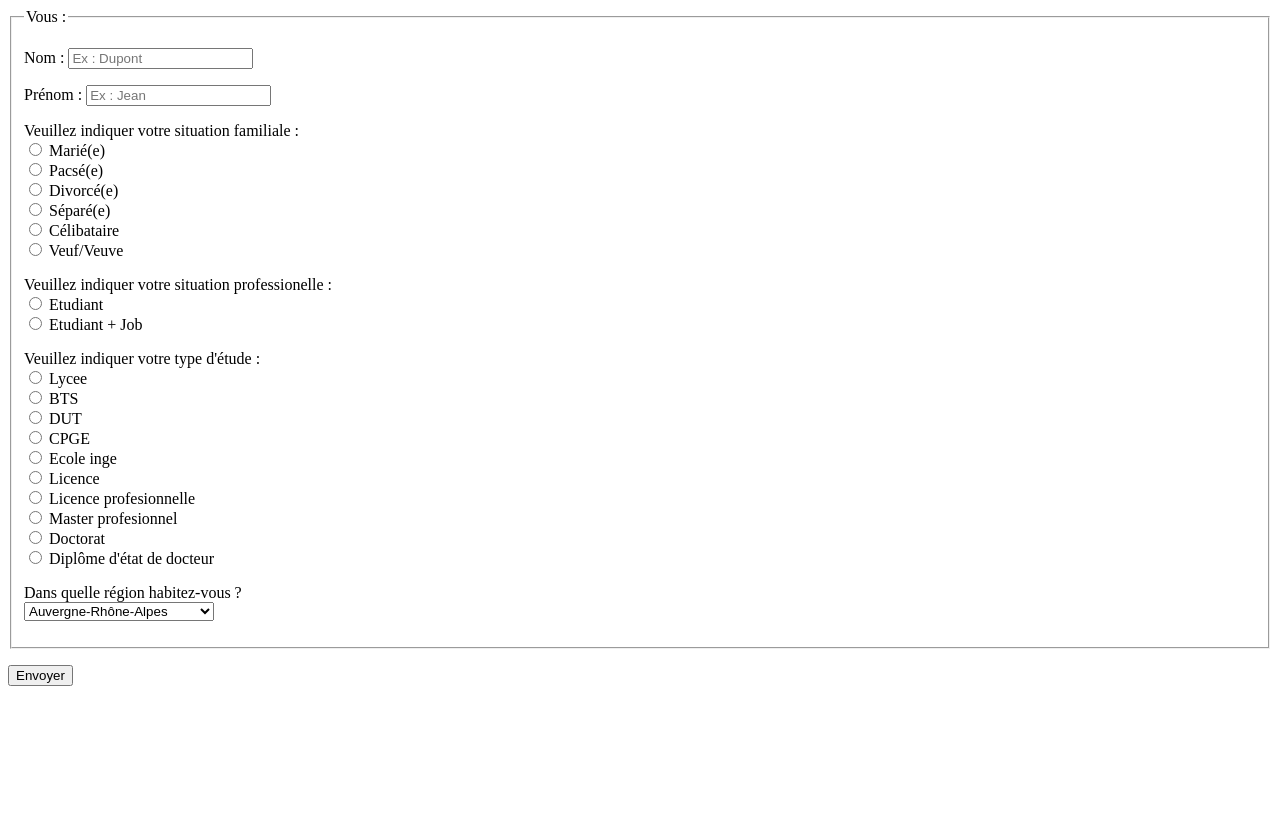
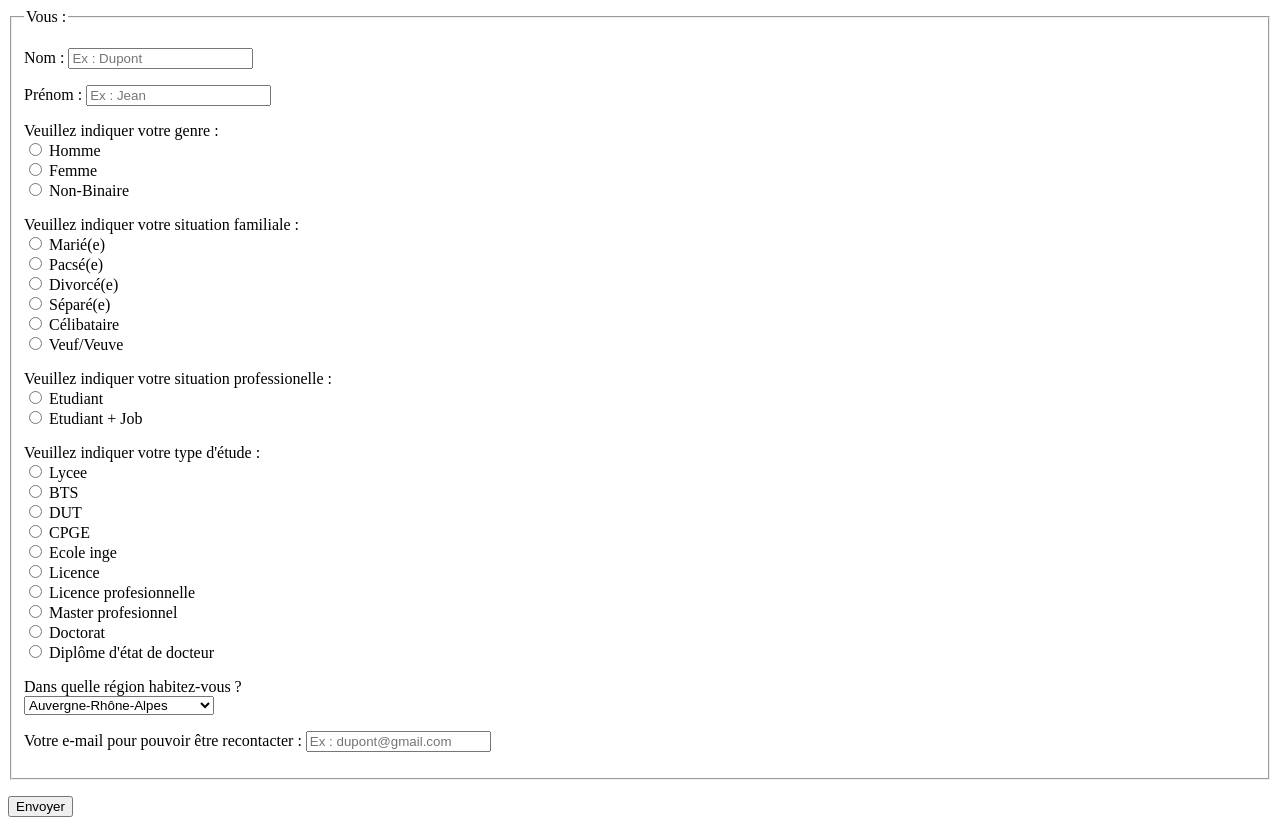
Before and after one commit to HouillonAnd/Nuit_Info_2019_VailePlusPlus, a PHP site: page /questionnaire.php in a window 1280 px wide. Before the commit the page ends 686 px from the top, so only its background shows below. Run offline with PHP 8.4, Linux system fonts and the light colour scheme.

Commit message:
Update questionnaire.php
ajout de champ (1)

```diff
--- a/questionnaire.php
+++ b/questionnaire.php
@@ -4,12 +4,18 @@
 		<form method="post" action="traitement.php">
 
 		    <p>
-		      <label for="Nom">Nom</label> :
-		      <input type="text" placeholder="Ex : Dupont" name="nom" id="Nom" required/>
+		      <label for="nom">Nom</label> :
+		      <input type="text" placeholder="Ex : Dupont" name="nom" id="nom" required/>
 		    </p>
 		    <p>
-		      <label for="Prenom">Prénom</label> :
-		      <input type="text" placeholder="Ex : Jean" name="prenom" id="Prenom" required/>
+		      <label for="prenom">Prénom</label> :
+		      <input type="text" placeholder="Ex : Jean" name="prenom" id="prenom" required/>
+		    </p>
+		    <p>
+		    	Veuillez indiquer votre genre :<br />
+		    	<input type="radio" name="genre" value="h" id="h" /> <label for="h">Homme</label><br />
+		    	<input type="radio" name="genre" value="f" id="f" /> <label for="f">Femme</label><br />
+		    	<input type="radio" name="genre" value="n" id="n" /> <label for="n">Non-Binaire</label><br />
 		    </p>
 		    <p>
 		        Veuillez indiquer votre situation familiale :<br />
@@ -62,10 +68,9 @@
 			       </select>
 		    </p>
 		    <p>
-
+		      <label for="mail">Votre e-mail pour pouvoir être recontacter</label> :
+		      <input type="email" placeholder="Ex : dupont@gmail.com" name="mail" id="mail" required/>
 		    </p>
-
-
 	</fieldset>
 
 		    <p>
```
